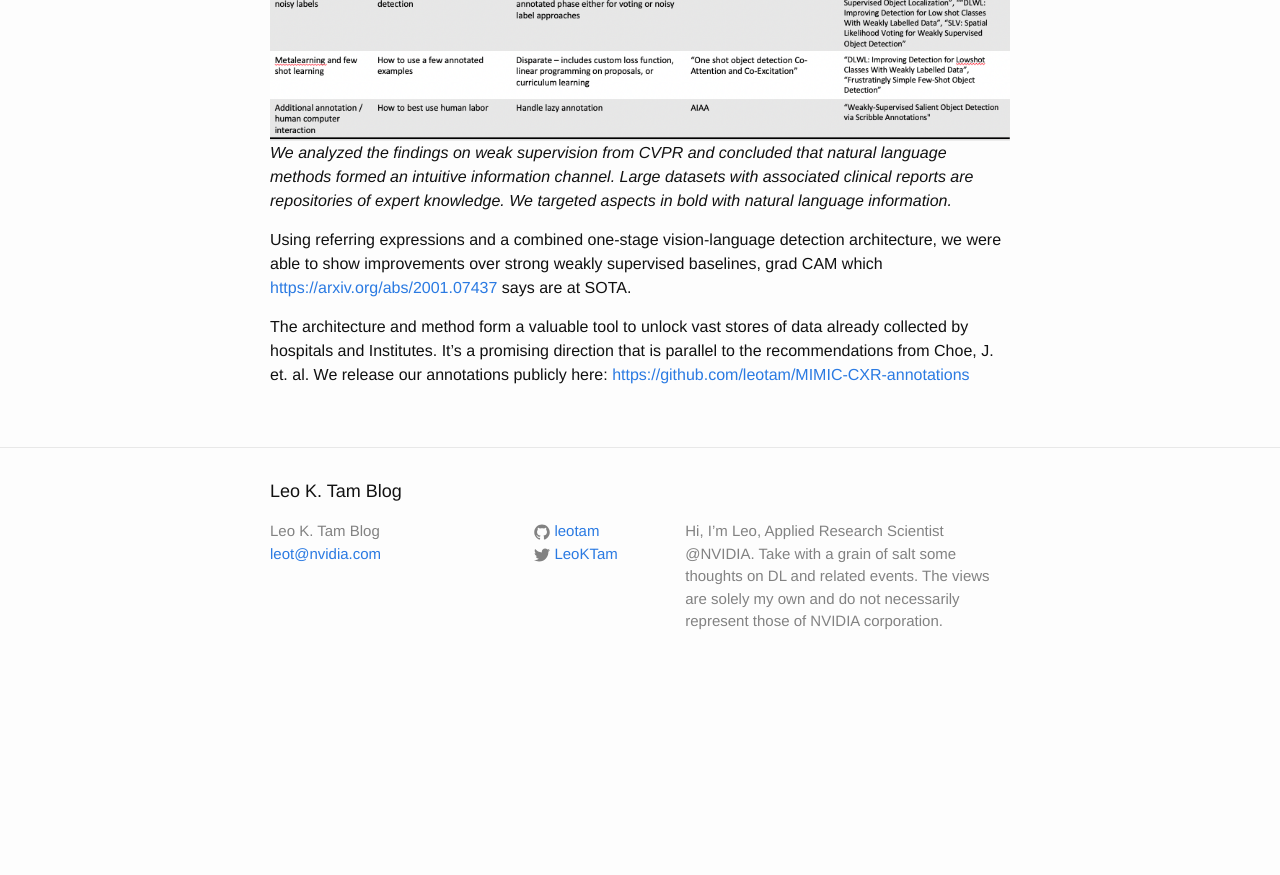
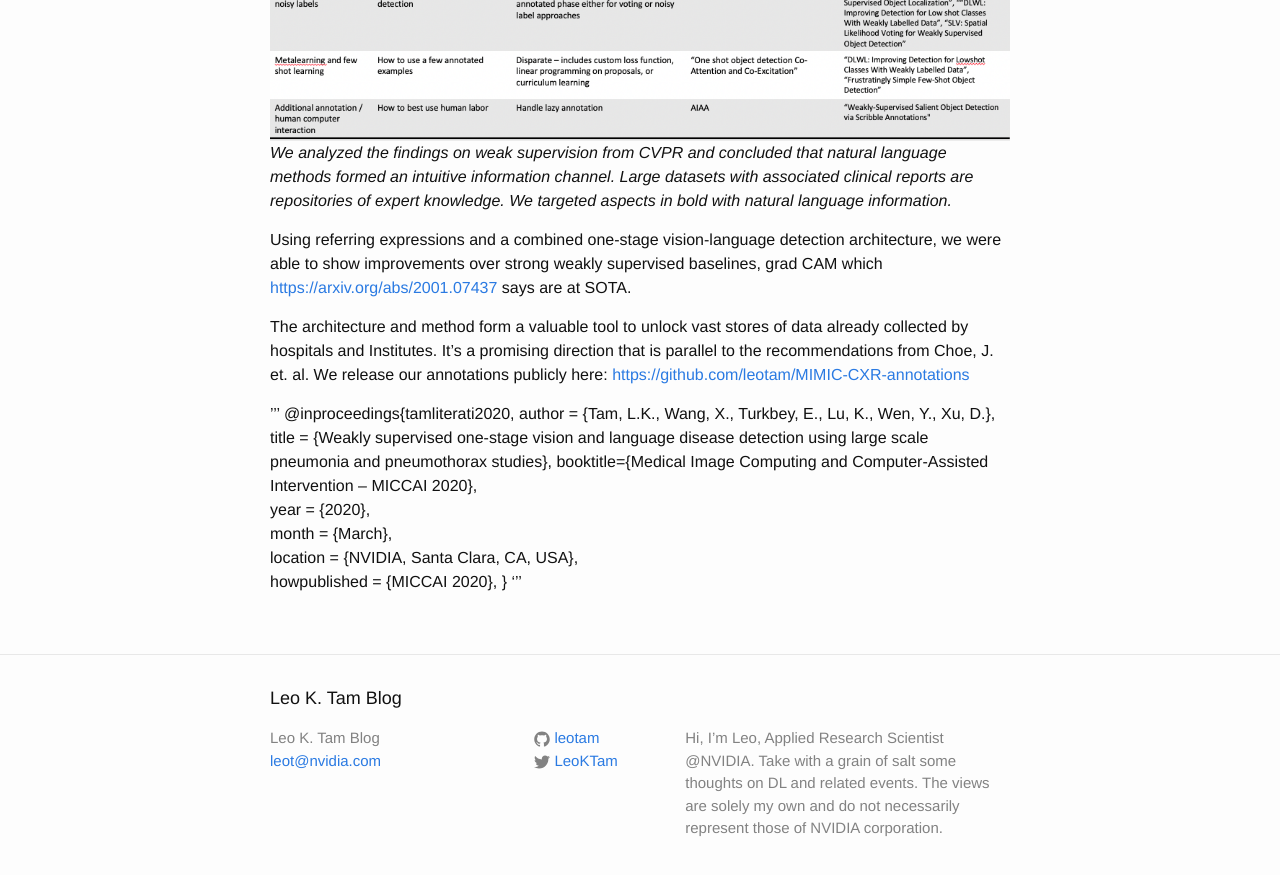
Before and after one commit to leotam/leotam.github.io, a Jekyll site: the page built from _posts/2020-08-07-Weakly Supervised Methods and Medical Imaging.markdown, in a window 1280 px wide and 900 px high, scrolled down 1538 px. Shown: the top 875 px of the window. Built offline with Jekyll 4.4.1, drawn with Linux system fonts in a browser that asks for light colours; before the commit the page ends 2231 px from its top, so only the background shows below that.

Commit message:
citation

```diff
--- a/_posts/2020-08-07-Weakly Supervised Methods and Medical Imaging.markdown
+++ b/_posts/2020-08-07-Weakly Supervised Methods and Medical Imaging.markdown
@@ -22,3 +22,15 @@ The excellent folks at MIT and Beth Israel have put together an amazing resource
 Using referring expressions and a combined one-stage vision-language detection architecture, we were able to show improvements over strong weakly supervised baselines, grad CAM which <https://arxiv.org/abs/2001.07437> says are at SOTA.
 
 The architecture and method form a valuable tool to unlock vast stores of data already collected by hospitals and Institutes. It's a promising direction that is parallel to the recommendations from Choe, J. et. al. We release our annotations publicly here: <https://github.com/leotam/MIMIC-CXR-annotations>
+
+'''
+@inproceedings{tamliterati2020,
+        author = {Tam, L.K., Wang, X., Turkbey, E., Lu, K., Wen, Y., Xu, D.},
+        title = {Weakly supervised one-stage vision and language disease detection using large scale pneumonia and pneumothorax studies},
+        booktitle={Medical Image Computing and Computer-Assisted Intervention -- MICCAI 2020},
+        year = {2020},
+        month = {March},
+        location = {NVIDIA, Santa Clara, CA, USA},
+        howpublished = {MICCAI 2020},
+}
+'''
```
